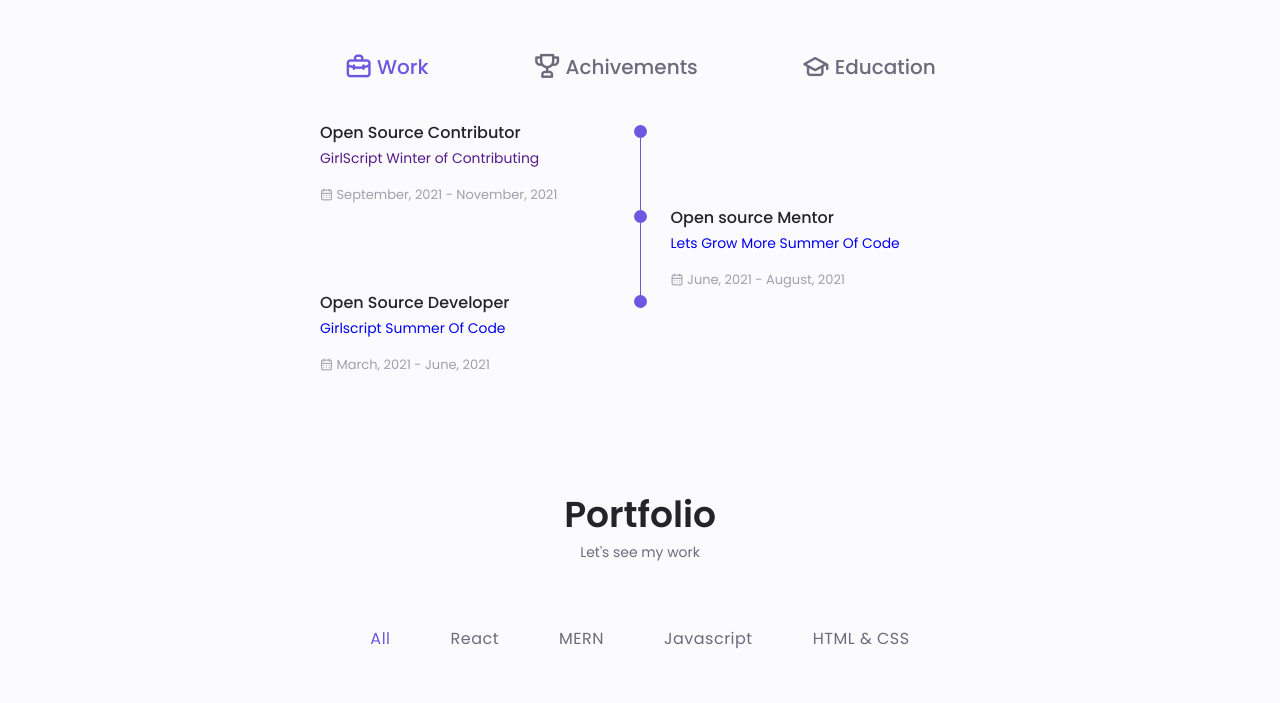
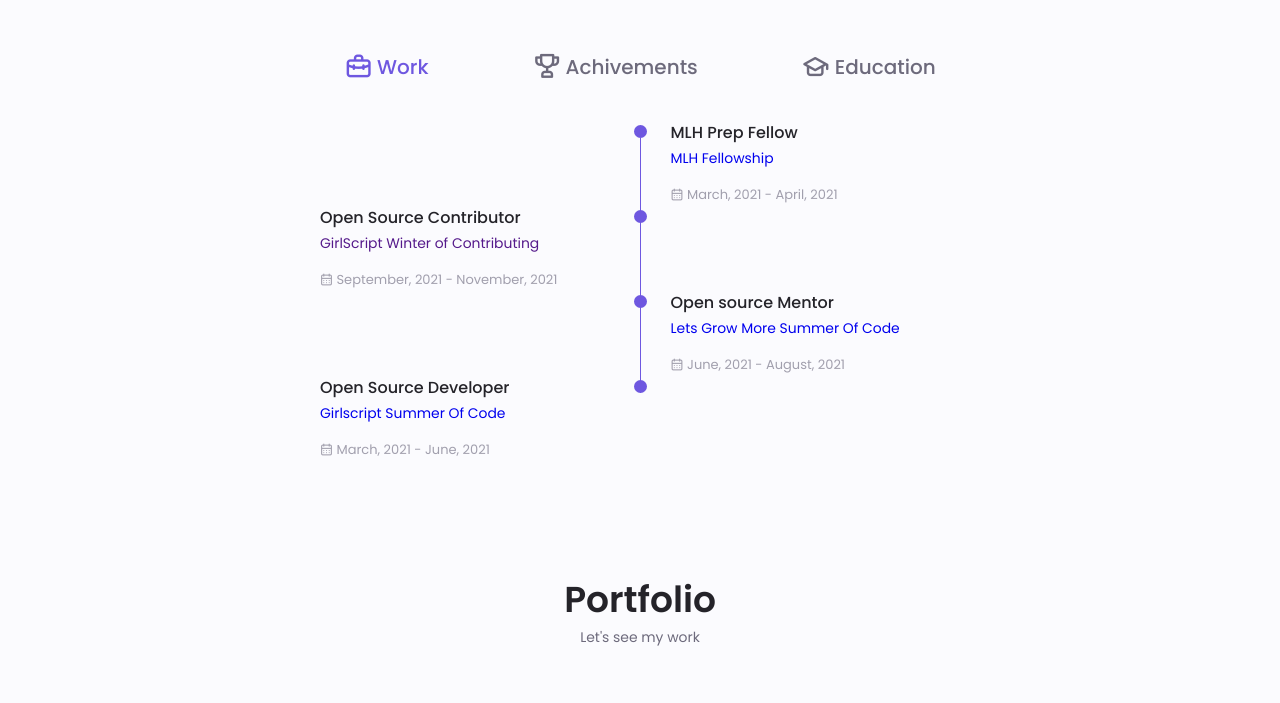
Before and after one commit to gnikita432/portfolio-website, a plain HTML site: page index.html in a window 1280 px wide. Shown: the part 2337-3040 px from the top of the page. Drawn offline with nearby package versions, Linux system fonts and the light colour scheme.

Commit message:
Added MLH Prep experience

```diff
--- a/index.html
+++ b/index.html
@@ -329,6 +329,30 @@
 
           <!--===============================QUALIFICATION CONTENT 1 ===========================-->
           <div class="qualification__content qualification__active" data-content id="work">
+
+
+            <!--===============================QUALIFICATION 4 ===========================-->
+            <div class="qualification__data">
+              <div></div>
+              <div>
+                <span class="qualification__rounder"></span>
+                <span class="qualification__line"></span>
+              </div>
+
+              <div>
+                <h3 class="qualification__title">
+                  MLH Prep Fellow
+                </h3>
+                <span class="qualification__subtitle">
+                  <a href="https://fellowship.mlh.io/" target="_blank">MLH Fellowship</a>
+                </span>
+                <div class="qualification__calendar">
+                  <i class="uil uil-calendar-alt"></i>
+                  March, 2021 - April, 2021
+                </div>
+              </div>
+            </div>
+
             <!--===============================QUALIFICATION 1 ===========================-->
             <div class="qualification__data">
               <div>
```
